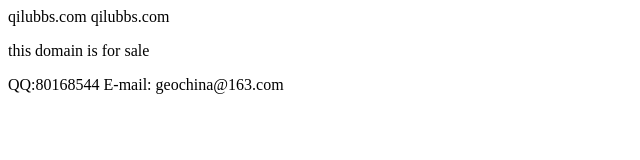
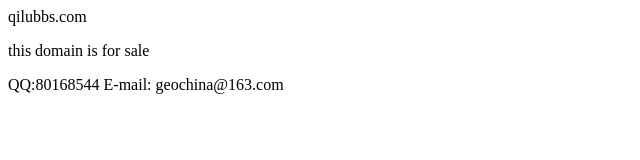
Before and after one commit to geochina/qilubbs.github.io, a plain HTML site: page index.html in a window 1280 px wide. Shown: the whole page, without its empty margins (0-640 px from the left). Drawn offline with Linux system fonts and the light colour scheme.

Commit message:
Update index.html

```diff
--- a/index.html
+++ b/index.html
@@ -1,6 +1,5 @@
 <html>
 <head>
-  qilubbs.com
 </head>
 <title>qilubbs.com</title>
 </head>
```
